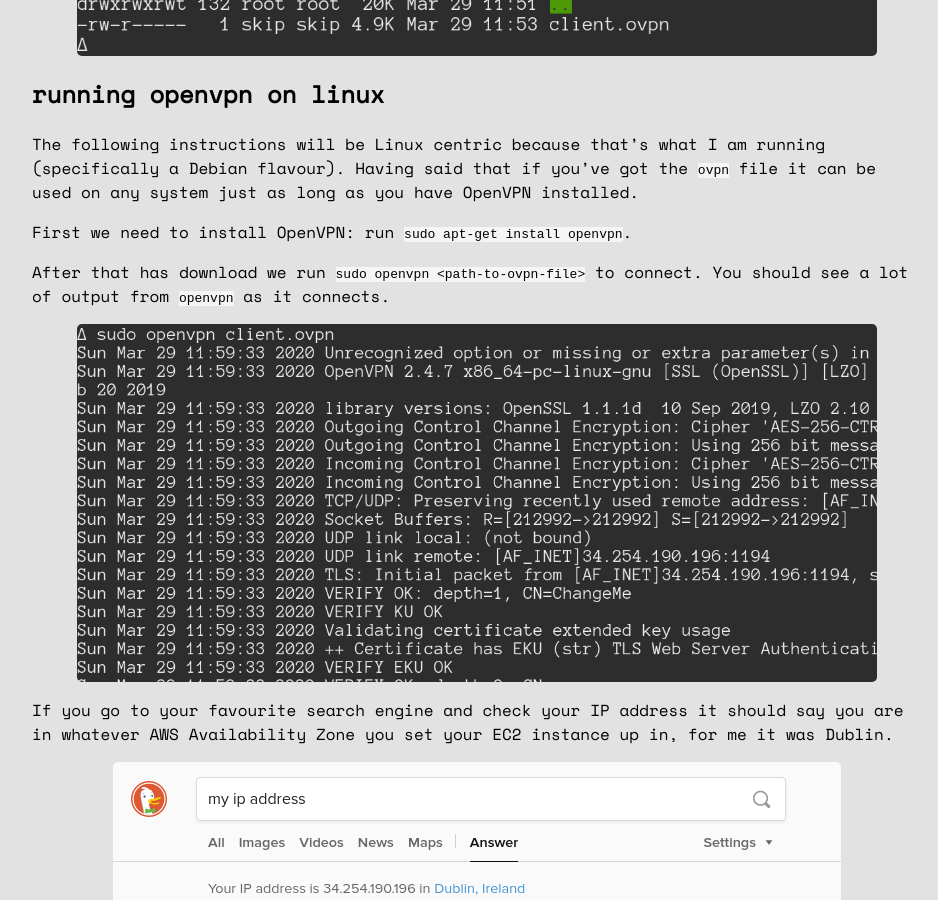
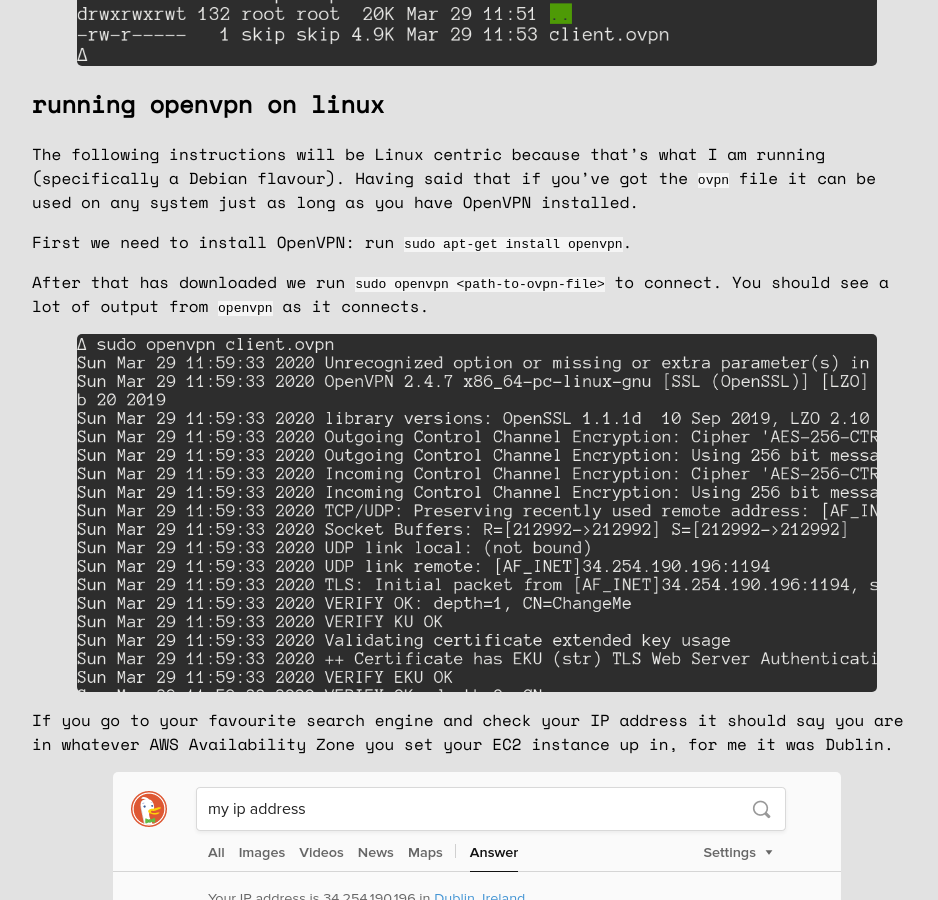
Before and after one commit to skipcloud/skipcloud.github.io, a Jekyll site: the page built from _posts/2020-03-29-aws-vpn.md, in a window 1280 px wide and 900 px high, scrolled down 7559 px. Shown: the whole window, without its empty margins (163-1101 px from the left). Built offline with Jekyll 4.4.1, drawn with Linux system fonts in a browser that asks for light colours.

Commit message:
posts: fix ec2 vpn typo

```diff
--- a/_posts/2020-03-29-aws-vpn.md
+++ b/_posts/2020-03-29-aws-vpn.md
@@ -35,7 +35,7 @@
 There is a "Free Tier" which you can make use of for the first 12 months so you
 have nothing to lose trying this out.
 
-###  choosing an image
+##  choosing an image
 
 Sign yourself into AWS and navigate to the EC2 service console, we need to
 launch ourselves a new instance. Click the big blue "Launch Instance" button.
@@ -173,7 +173,7 @@
 
 First we need to install OpenVPN: run `sudo apt-get install openvpn`.
 
-After that has download we run `sudo openvpn <path-to-ovpn-file>` to connect.
+After that has downloaded we run `sudo openvpn <path-to-ovpn-file>` to connect.
 You should see a lot of output from `openvpn` as it connects.
 
 <img src="/assets/img/ec2-ovpn-connect.png" class="blog-image" />
```
